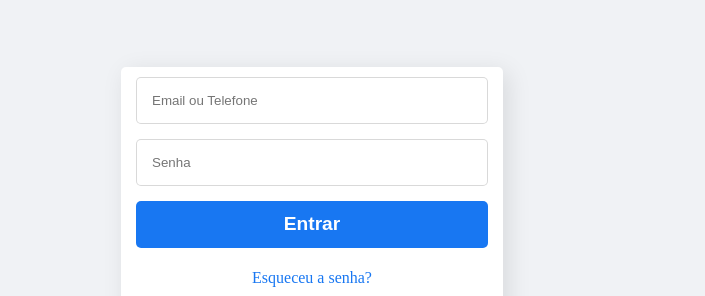
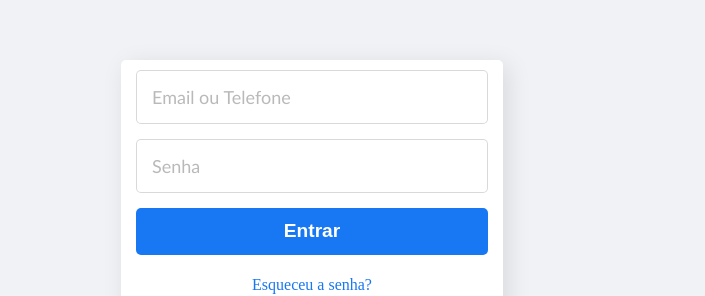
Before and after one commit to JVieiraN/facebook-replica, a plain HTML site: page index.html in a window 1280 px wide. Shown: the part 155-451 px from the top of the page, 575-1280 px from the left. Drawn offline with Linux system fonts and the light colour scheme.

Commit message:
Design da página

```diff
--- a/style.css
+++ b/style.css
@@ -54,6 +54,13 @@ input[type="email"], input[type="password"] {
     width: 27.5vw;
     border-radius: 5px;
     border: 1px solid rgba(0, 0, 0, 0.150);
+    font-family: 'Gill Sans', 'Gill Sans MT', Calibri, 'Trebuchet MS', sans-serif;
+    font-size: large;
+    font-weight: lighter;
+}
+
+input[type="email"]::placeholder, input[type="password"]::placeholder{
+    opacity: 50%;
 }
 
 input[type="submit"]{
```
